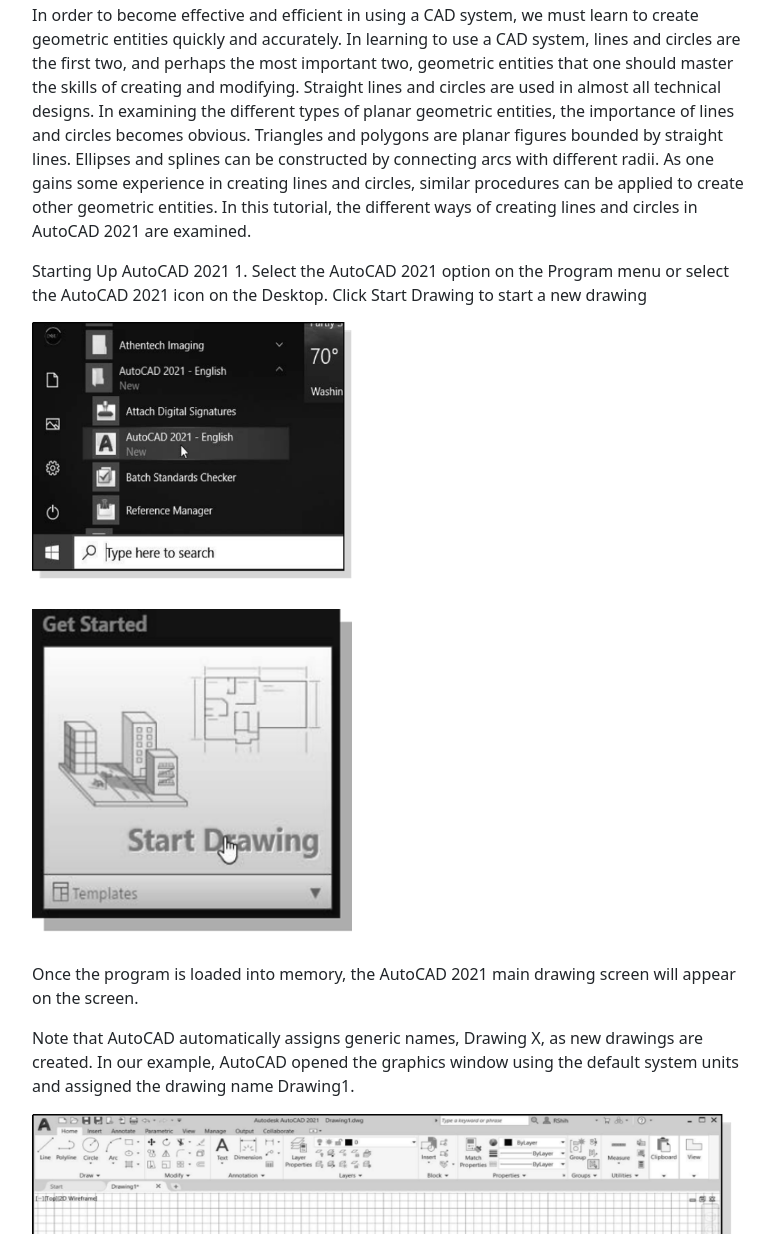
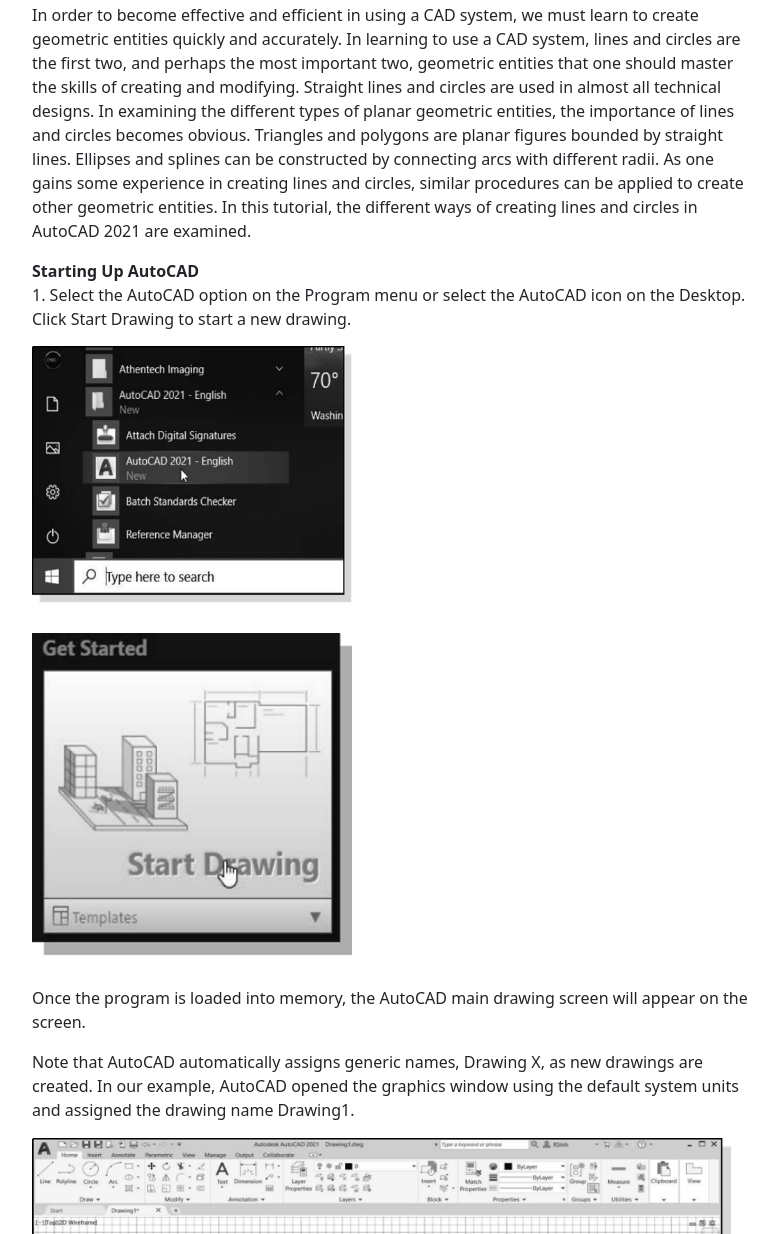
Before and after one commit to NexMaker-Fab/2023zjudem-Tomorrow-s-Wonder-Team, a plain HTML site: page cad.html in a window 1280 px wide. Shown: the part 1388-2622 px from the top of the page, without its empty margins (250-1028 px from the left). Drawn offline with nearby package versions, Linux system fonts and the light colour scheme.

Commit message:
Update cad.html

```diff
--- a/cad.html
+++ b/cad.html
@@ -95,13 +95,14 @@
 
        </p>
        <p>
-        Starting Up AutoCAD 2021
-1. Select the AutoCAD 2021 option on the Program menu or select the AutoCAD 2021 icon on the Desktop. Click Start Drawing to start a new drawing
+        <b>Starting Up AutoCAD</b> <br>
+1. Select the AutoCAD option on the Program menu or select the AutoCAD icon on the Desktop.
+<br> Click Start Drawing to start a new drawing.
 <img src="img/CAD/Picture3.png" alt="" style=" width: 320px;">
 <img src="img/CAD/Picture4.png" alt="" style=" width: 320px;">
        </p>
 <p>
-    Once the program is loaded into memory, the AutoCAD 2021 main drawing screen will appear on the screen.
+    Once the program is loaded into memory, the AutoCAD main drawing screen will appear on the screen.
 </p>
 <p>
     Note that AutoCAD automatically assigns generic names, Drawing X, as new drawings are created. In our example, AutoCAD opened the graphics window using the default system units and assigned the drawing name Drawing1.
@@ -174,7 +175,9 @@
 <img src="img/CAD/Picture15.png" alt="" style=" width: 300px;">
 <p>
     2. Select the icon by clicking once with the left- mouse-button, which will activate the Line command.
-<br>3. In the command prompt area, near the bottom of the AutoCAD drawing screen, the message “_line Specify first point:” is displayed. AutoCAD expects us to identify the starting location of a straight line. Move the graphics cursor inside the graphics window and watch the display of the coordinates of the graphics cursor at the bottom of the AutoCAD drawing screen. The three numbers represent the location of the cursor in the X, Y, and Z directions. We can treat the graphics window as if it was a piece of paper, and we are using the graphics cursor as if it was a pencil with which to draw.
+    <br>
+<br>3. In the command prompt area, near the bottom of the AutoCAD drawing screen, the message “_line Specify first point:” is displayed. AutoCAD expects us to identify the starting location of a straight line. Move the graphics cursor inside the graphics window and watch the display of the coordinates of the graphics cursor at the bottom of the AutoCAD drawing screen.
+<br>The three numbers represent the location of the cursor in the X, Y, and Z directions. We can treat the graphics window as if it was a piece of paper, and we are using the graphics cursor as if it was a pencil with which to draw.
 
 </p>
 <img src="img/CAD/Picture16.png" alt="" style=" width: 500px;">
```
